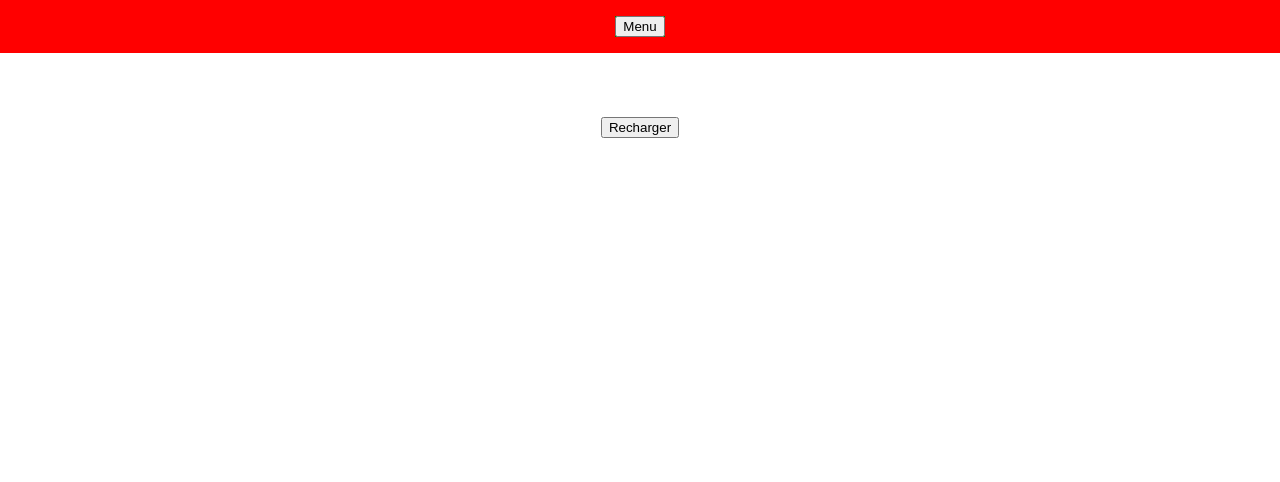
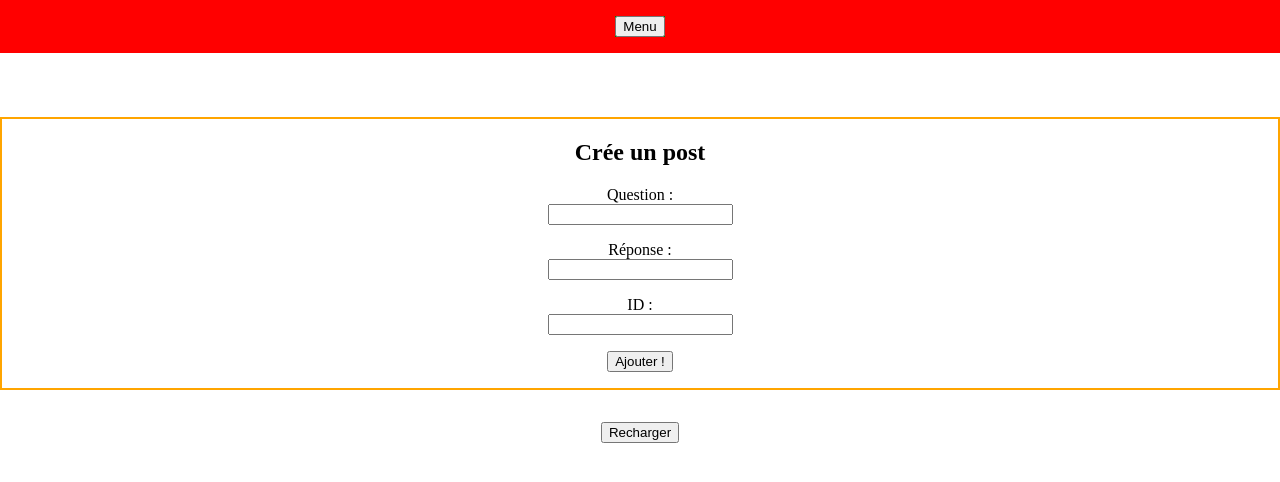
Before and after one commit to raphaelmakaryan/siteWeb_JS, a plain HTML site: page index.html in a window 1280 px wide. Drawn offline with Linux system fonts and the light colour scheme; no server answers.

Commit message:
feat(feed): Creating the post creation form

```diff
--- a/index.html
+++ b/index.html
@@ -20,6 +20,37 @@
 
     <section id="feedMain" class="mt-4">
       <div id="feedPage">
+        <div id="feedCreatePost" class="mb-2">
+          <h2>Crée un post</h2>
+          <form onsubmit="createPostManuel()">
+            <div class="optionsCreatePost mb-1">
+              <label for="questionCreatePost">Question :</label>
+              <input
+                type="text"
+                id="questionCreate"
+                name="questionCreatePost"
+                required
+              />
+            </div>
+            <div class="optionsCreatePost mb-1">
+              <label for="questionCreatePost">Réponse :</label>
+              <input
+                type="text"
+                id="reponseCreate"
+                name="reponseCreatePost"
+                required
+              />
+            </div>
+            <div class="optionsCreatePost mb-1">
+              <label for="questionCreatePost">ID :</label>
+              <input type="text" id="idCreate" name="idCreatePost" required />
+            </div>
+
+            <div class="optionsCreatePost mb-1">
+              <input type="submit" value="Ajouter !" />
+            </div>
+          </form>
+        </div>
         <div id="feedOptions" class="mb-2">
           <button
             type="button"
--- a/public/js/index.js
+++ b/public/js/index.js
@@ -45,8 +45,19 @@ buttonDropDown.addEventListener("click", function () {
 /*#endregion MENU*/
 
 
+/*#region CREATEPOST*/
+function createPostManuel() {
+    let question = document.getElementById("questionCreate").value
+    let reponse = document.getElementById("reponseCreate").value
+    let id = document.getElementById("idCreate").value
 
-/*#region BACKUP*/
-/*
-*/
-/*#endregion BACKUP*/
+    let html = `
+    <div class="forFeedPost mb-1" id="feedPost">
+    <p class="question mt-1 ms-1">Question : ${question}</p>
+    <p class="mt-1 ms-1">Réponse : ${reponse}</p>
+    <p class="mt-1 ms-1 mb-1">ID : ${id}</p>
+    </div>
+`;
+    feedPage.innerHTML += html;
+}
+/*#endregion CREATEPOST*/
--- a/public/style/style.css
+++ b/public/style/style.css
@@ -141,4 +141,17 @@ header {
     margin: 0;
 }
 
+.optionsCreatePost {
+    display: flex;
+    flex-direction: column;
+    align-items: center;
+}
+
+#feedCreatePost {
+    border: solid 2px orange;
+    display: flex;
+    flex-direction: column;
+    align-items: center;
+}
+
 /*#endregion FEED*/
```
